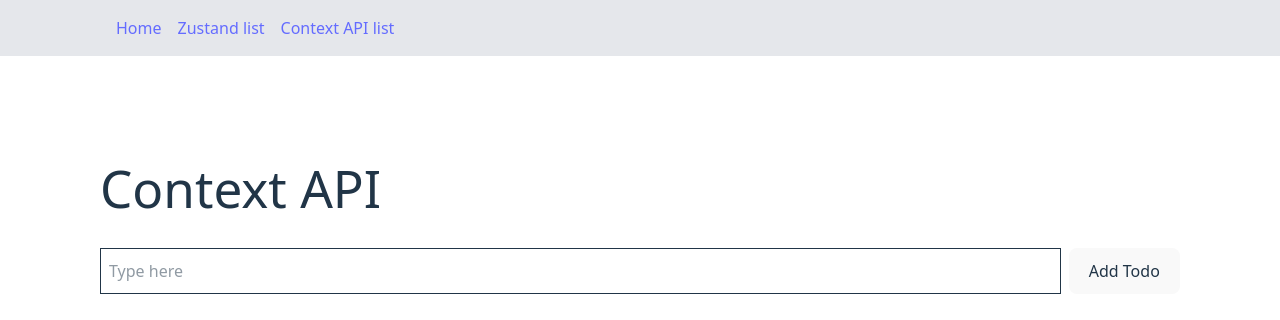
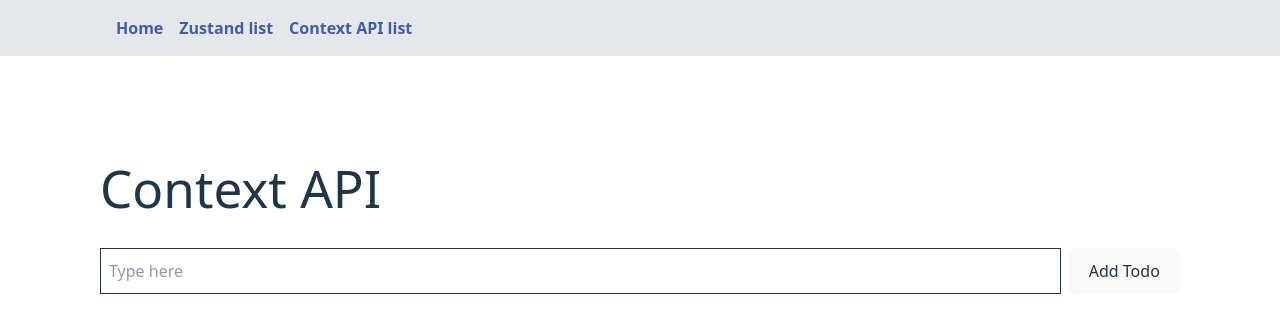
Before and after one commit to dangzo/react-playground, a React (Vite) app: page /context-list in a window 1280 px wide. Shown: the top 320 px of the page. Built offline with nearby package versions, Linux system fonts and the light colour scheme.

Commit message:
chore: improve navigation appearance

```diff
--- a/src/App.css
+++ b/src/App.css
@@ -9,4 +9,13 @@
     max-width: 1080px;
     margin: auto;
   }
+
+  > header a {
+    font-weight: 600;
+    color: #3c5ea7;
+
+    &:hover {
+      text-decoration: underline;
+    }
+  }
 }
--- a/src/layouts/Navigation.tsx
+++ b/src/layouts/Navigation.tsx
@@ -2,8 +2,8 @@ import { NavLink } from 'react-router'
 
 const Navigation = function () {
   return (
-    <nav className="bg-gray-200 fixed w-full top-0">
-      <ul className="flex flex-row gap-4 p-4 bg-gray-200 max-w-[1080px] mx-[auto]">
+    <nav className="bg-gray-200  fixed w-full top-0">
+      <ul className="flex flex-row gap-4 p-4 max-w-[1080px] mx-[auto]">
         <li><NavLink to='/'>Home</NavLink></li>
         <li><NavLink to='/zustand-list'>Zustand list</NavLink></li>
         <li><NavLink to='/context-list'>Context API list</NavLink></li>
```
